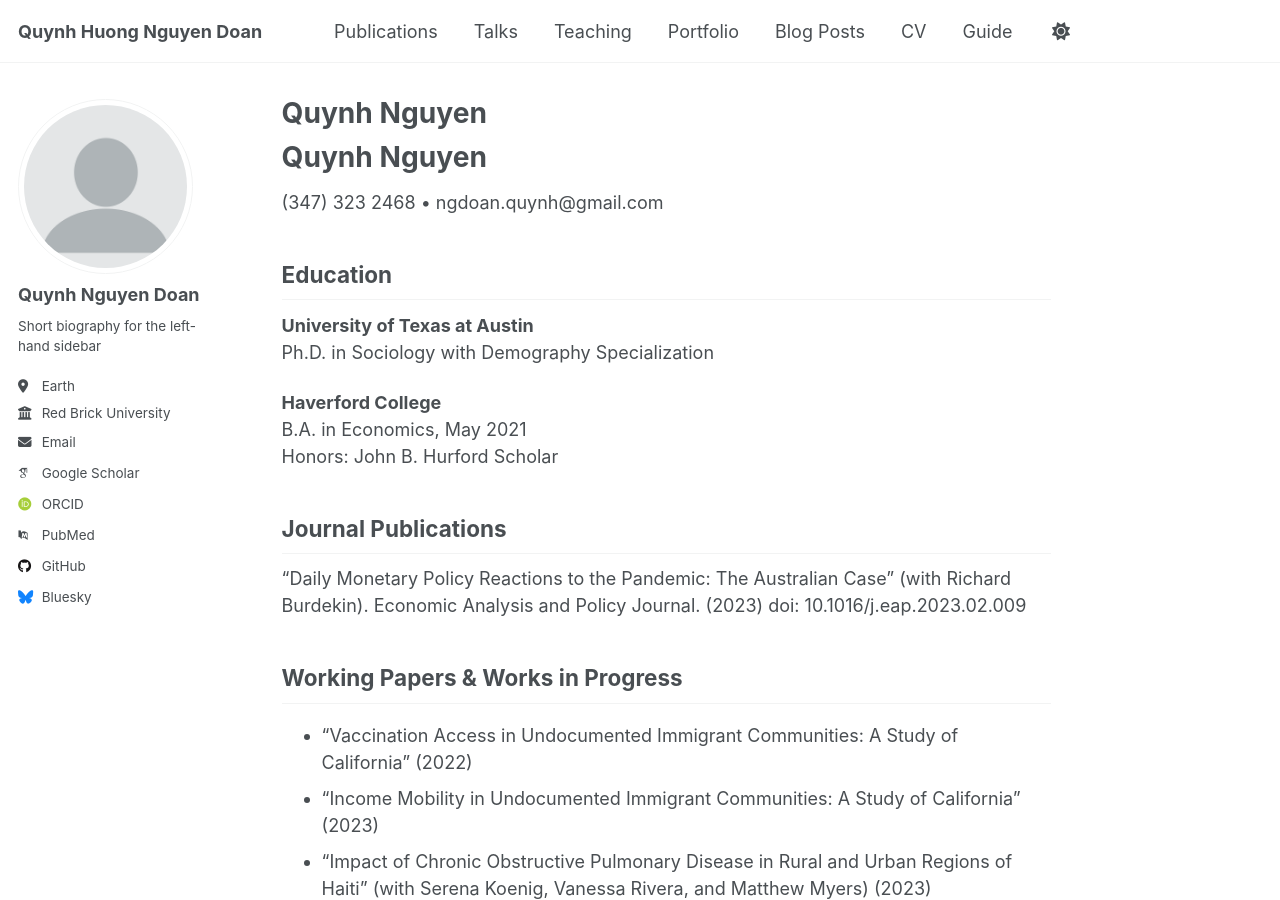
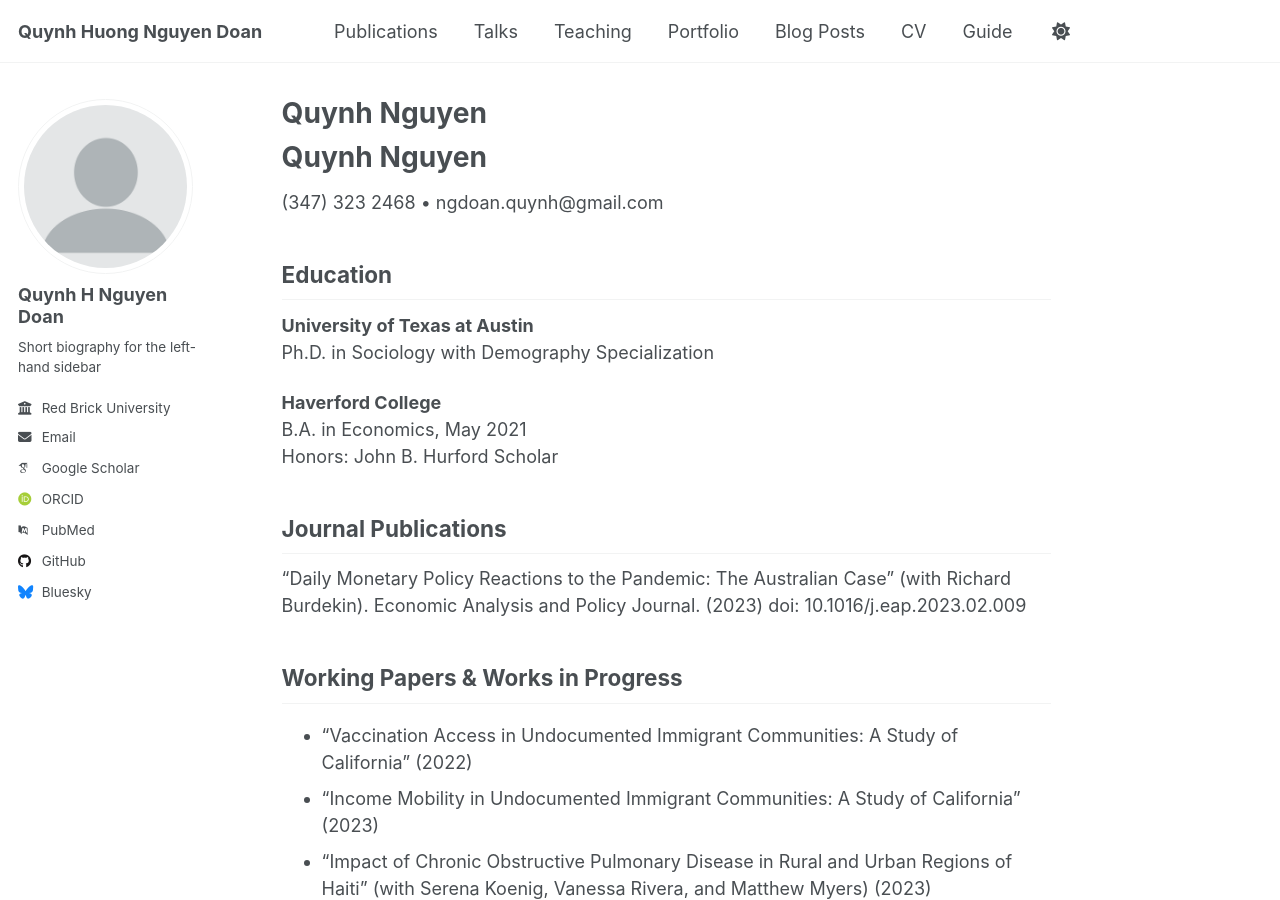
Before and after one commit to ngdoan/quynh-nguyendoan, a Jekyll site: the page built from _pages/about.md, in a window 1280 px wide and 900 px high. Built offline with Jekyll 4.4.1, drawn with Linux system fonts in a browser that asks for light colours; some web fonts are replaced; a script that is not in the unit is left out; part of the change alters nothing that is shown.

Commit message:
change rep name

```diff
--- a/_config.yml
+++ b/_config.yml
@@ -13,7 +13,7 @@ title                    : "Quynh Huong Nguyen Doan"
 title_separator          : "-"
 name                     : &name "Quynh Huong Nguyen Doan"
 description              : &description "personal description"
-url                      : https://ngdoan.github.io # the base hostname & protocol for your site e.g. "https://[your GitHub username].github.io" or if you already have some other page hosted on Github then use "https://[your GitHub username].github.io/[Your Repo Name]"
+url                      : "https://quynh-nguyendoan.github.io/"
 baseurl                  : "" # the subpath of your site, e.g. "/blog"
 repository               : "ngdoan/quynh-nguyendoan"
 
@@ -23,13 +23,12 @@ repository               : "ngdoan/quynh-nguyendoan"
 author:
   # Biographic information
   avatar           : "profile.png"
-  name             : "Quynh Nguyen Doan"
+  name             : "Quynh H Nguyen Doan"
   pronouns         : # example: "she/her"
   bio              : "Short biography for the left-hand sidebar"
-  location         : "Earth"
   employer         : "Red Brick University"
   uri              : # URL
-  email            : "none@example.org"
+  email            : ""
 
   # Academic websites
   academia         : # URL
@@ -62,20 +61,6 @@ author:
   instagram        : # Username
   lastfm           : # Username
   linkedin         : # Username
-  mastodon         : # URL
-  medium           : # URL
-  pinterest        : # Username
-  soundcloud       : # Username
-  steam            : # Username
-  telegram         : # URL
-  tumblr           : # Username
-  twitter          : # Username for X / Twitter
-  vine             : # Username
-  weibo            : # Username
-  wikipedia        : # Username
-  xing             : # Username
-  youtube          : # Username
-  zhihu            : # Username
 
 # Publication Category - The following the list of publication categories and their headings
 publication_category:
```
